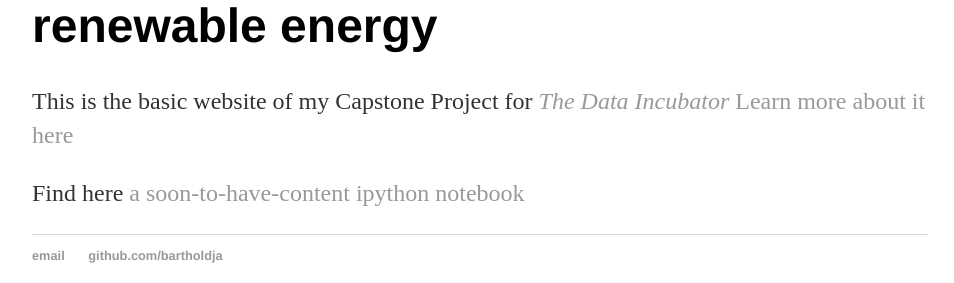
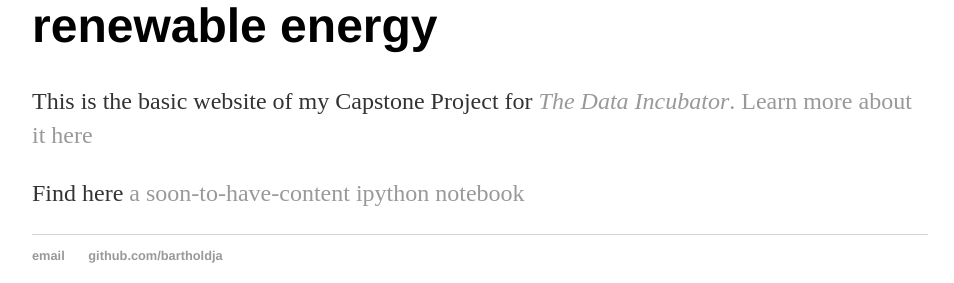
Before and after one commit to bartholdja/bartholdja.github.io, a Jekyll site: the page built from index.html, in a window 1280 px wide. Shown: the part 167-450 px from the top of the page, without its empty margins (160-1114 px from the left). Built offline with Jekyll 4.4.1, drawn with Linux system fonts in a browser that asks for light colours.

```diff
--- a/CV/index.html
+++ b/CV/index.html
@@ -4,6 +4,6 @@ title: The Data Incubator Capstone Project
 ---
 <div class="blurb">
 	<h1>Unveiling the hidden costs of renewable energy</h1>
-	<p>This is the basic website of my Capstone Project for  <a href=https://www.thedataincubator.com><em>The Data Incubator</em></a> <a href=https://www.youtube.com/watch?v=5l6SfLy4HdQ&feature=em-upload_owner>Learn more about it here</a></p>
-	<p>Find here <a href=https://github.com/bartholdja/bartholdja.github.io/blob/master/.ipynb_checkpoints/capProj-checkpoint.ipynbA soon-to-have-content ipython notebook> a soon-to-have-content ipython notebook</a><p>
+	<p>This is the basic website of my Capstone Project for  <a href=https://www.thedataincubator.com><em>The Data Incubator</em>.</a> <a href=https://www.youtube.com/watch?v=5l6SfLy4HdQ&feature=em-upload_owner> Learn more about it here</a></p>
+	<p>Find here <a href=https://github.com/bartholdja/bartholdja.github.io/blob/master/.ipynb_checkpoints/capProj-checkpoint.ipynbA soon-to-have-content ipython notebook>a soon-to-have-content ipython notebook</a><p>
 </div><!-- /.blurb -->
--- a/about/index.html
+++ b/about/index.html
@@ -4,6 +4,6 @@ title: The Data Incubator Capstone Project
 ---
 <div class="blurb">
 	<h1>Unveiling the hidden costs of renewable energy</h1>
-	<p>This is the basic website of my Capstone Project for  <a href=https://www.thedataincubator.com><em>The Data Incubator</em></a> <a href=https://www.youtube.com/watch?v=5l6SfLy4HdQ&feature=em-upload_owner>Learn more about it here</a></p>
-	<p>Find here <a href=https://github.com/bartholdja/bartholdja.github.io/blob/master/.ipynb_checkpoints/capProj-checkpoint.ipynbA soon-to-have-content ipython notebook> a soon-to-have-content ipython notebook</a><p>
+	<p>This is the basic website of my Capstone Project for  <a href=https://www.thedataincubator.com><em>The Data Incubator</em>.</a> <a href=https://www.youtube.com/watch?v=5l6SfLy4HdQ&feature=em-upload_owner> Learn more about it here</a></p>
+	<p>Find here <a href=https://github.com/bartholdja/bartholdja.github.io/blob/master/.ipynb_checkpoints/capProj-checkpoint.ipynbA soon-to-have-content ipython notebook>a soon-to-have-content ipython notebook</a><p>
 </div><!-- /.blurb -->
--- a/index.html
+++ b/index.html
@@ -4,6 +4,6 @@ title: The Data Incubator Capstone Project
 ---
 <div class="blurb">
 	<h1>Unveiling the hidden costs of renewable energy</h1>
-	<p>This is the basic website of my Capstone Project for  <a href=https://www.thedataincubator.com><em>The Data Incubator</em></a> <a href=https://www.youtube.com/watch?v=5l6SfLy4HdQ&feature=em-upload_owner>Learn more about it here</a></p>
-	<p>Find here <a href=https://github.com/bartholdja/bartholdja.github.io/blob/master/.ipynb_checkpoints/capProj-checkpoint.ipynbA soon-to-have-content ipython notebook> a soon-to-have-content ipython notebook</a><p>
+	<p>This is the basic website of my Capstone Project for  <a href=https://www.thedataincubator.com><em>The Data Incubator</em>.</a> <a href=https://www.youtube.com/watch?v=5l6SfLy4HdQ&feature=em-upload_owner> Learn more about it here</a></p>
+	<p>Find here <a href=https://github.com/bartholdja/bartholdja.github.io/blob/master/.ipynb_checkpoints/capProj-checkpoint.ipynbA soon-to-have-content ipython notebook>a soon-to-have-content ipython notebook</a><p>
 </div><!-- /.blurb -->
```
